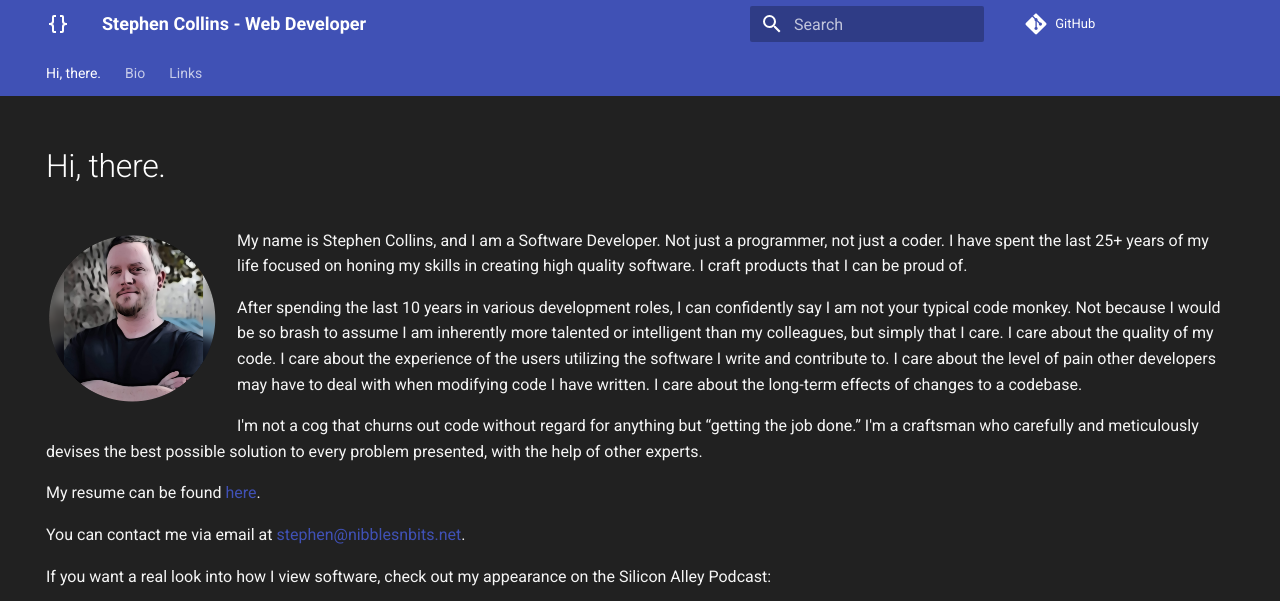
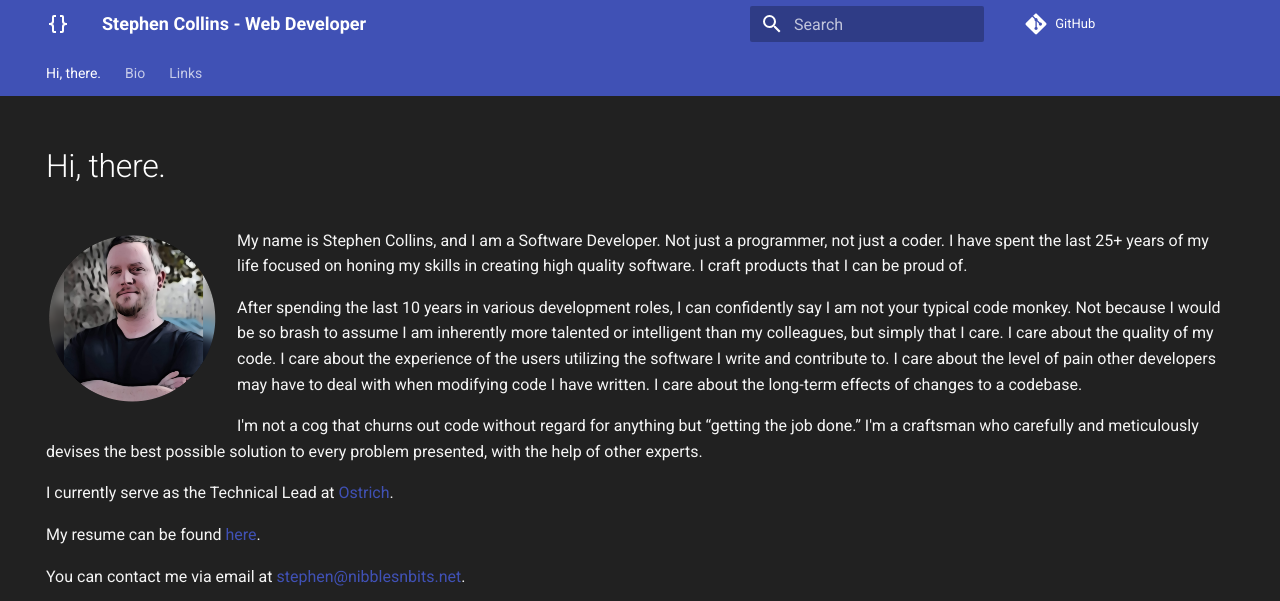
Before and after one commit to nibblesnbits/nibblesnbits.github.io, an MkDocs documentation site: the page built from docs/index.md, in a window 1280 px wide, cut to the strip 0-601 px from the top of the page. Built offline with MkDocs 1.6.1 and Material for MkDocs 9.7.7, drawn with Linux system fonts in a browser that asks for light colours; comment, search, counter and statistics services are not loaded.

Commit message:
current position update

```diff
--- a/docs/index.md
+++ b/docs/index.md
@@ -12,6 +12,8 @@ After spending the last 10 years in various development roles, I can confidently
 
 I'm not a cog that churns out code without regard for anything but “getting the job done.” I'm a craftsman who carefully and meticulously devises the best possible solution to every problem presented, with the help of other experts.
 
+I currently serve as the Technical Lead at [Ostrich](https://getostrich.com).
+
 My resume can be found [here](./resume.pdf){: target=_blank }.
 
 You can contact me via email at [stephen@nibblesnbits.net](mailto:stephen@nibblesnbits.net).
```
